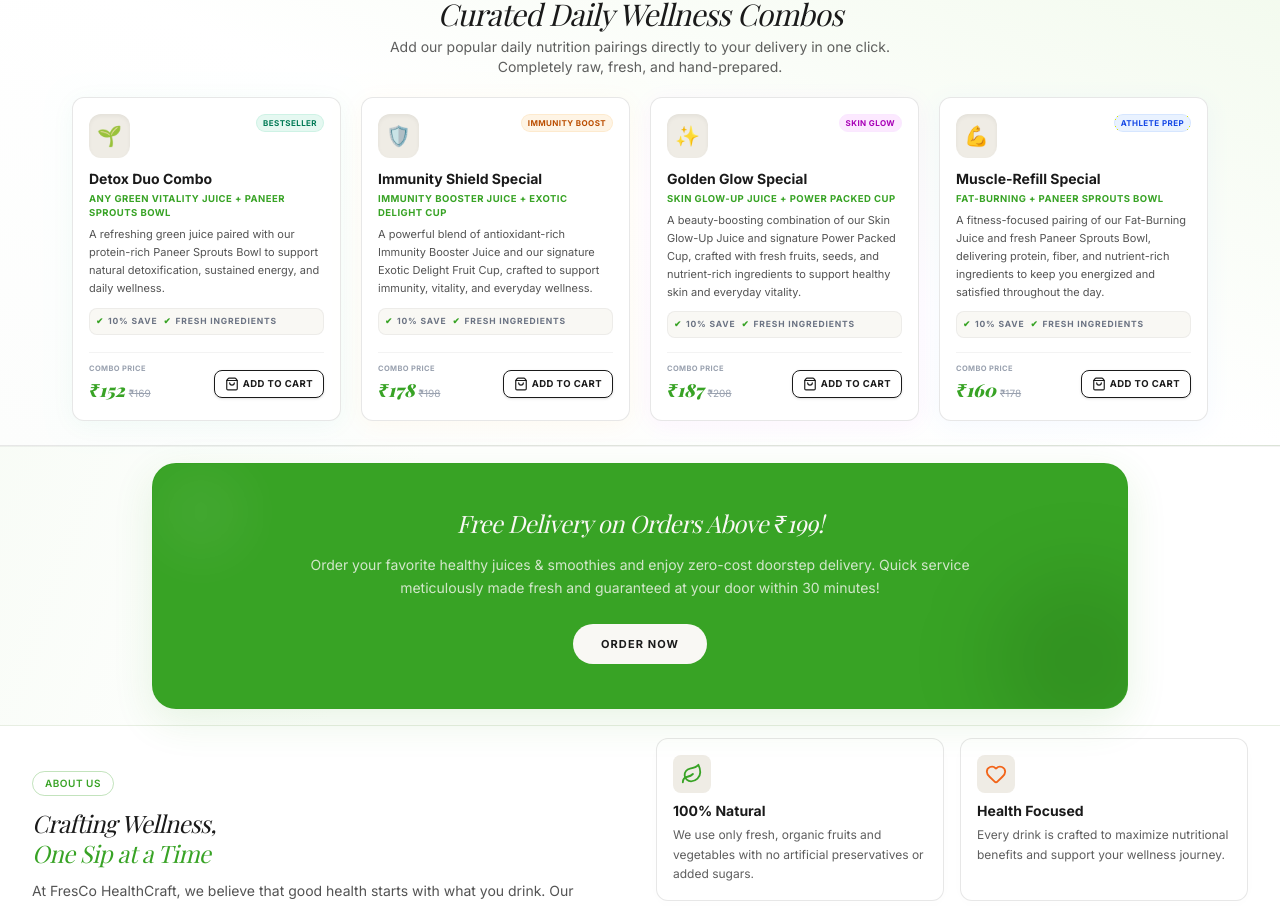
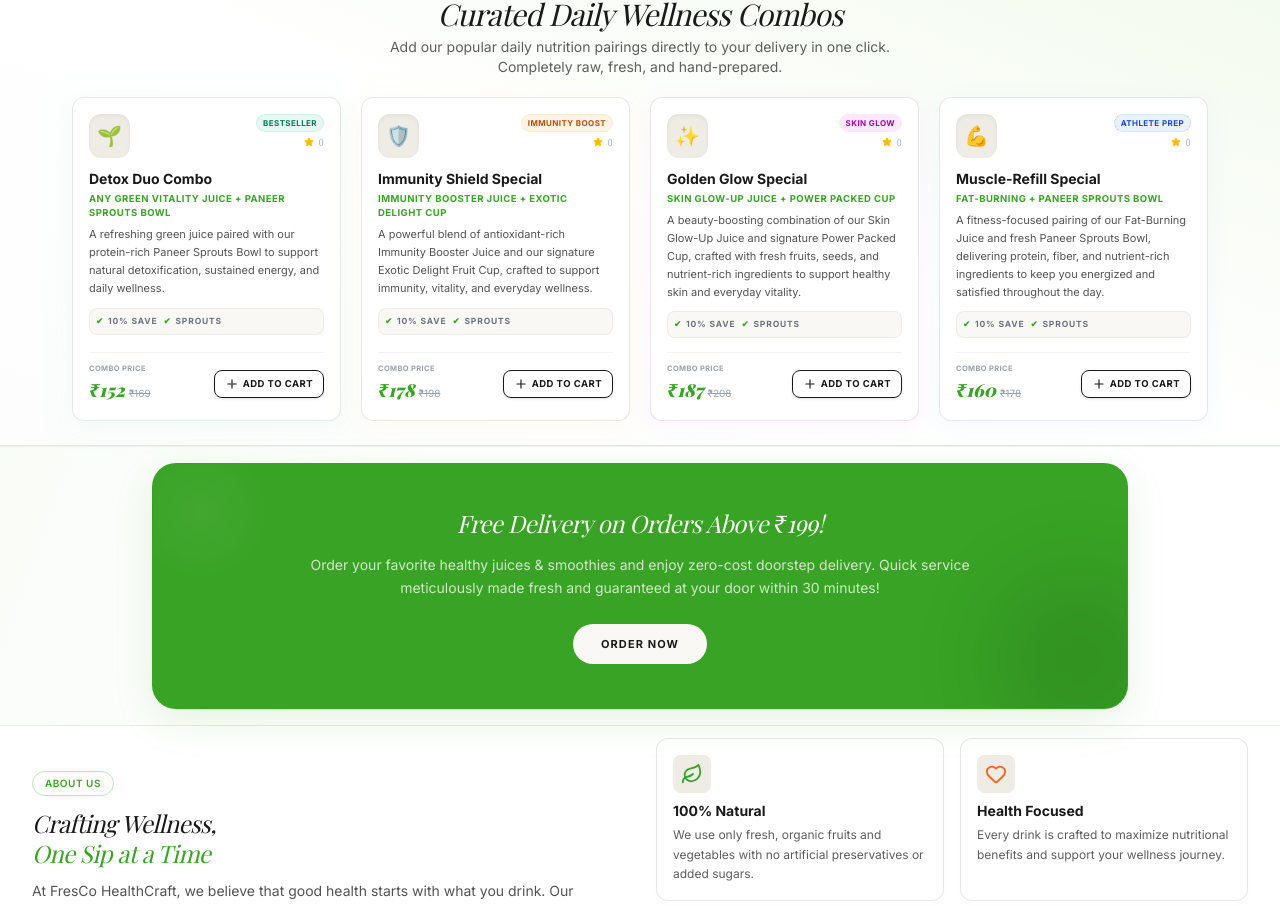
Before and after one commit to FresCohealthcraft/FrescohealthcraftPuneOfficial-, a React (Vite) app: page / in a window 1280 px wide. Shown: the part 1880-2786 px from the top of the page. Built offline with nearby package versions, Linux system fonts and the light colour scheme; a web font is replaced by a local one.

Commit message:
Replace ShoppingBag with Plus icon in SpecialOffers

```diff
--- a/src/components/SpecialOffers.tsx
+++ b/src/components/SpecialOffers.tsx
@@ -1,13 +1,13 @@
 import { useState } from "react";
 import { motion, AnimatePresence } from "motion/react";
 import { MenuItem } from "../types";
-import { ShoppingBag, Star, Sparkles, Flame, CheckCircle, Heart } from "lucide-react";
+import { Plus, Star, Sparkles, Flame, CheckCircle, Heart } from "lucide-react";
 
 interface SpecialOffersProps {
   onAddToCartDirectly: (item: MenuItem) => void;
 }
 
-  const DYNAMIC_ITEM_COMBOS = [
+const DYNAMIC_ITEM_COMBOS = [
     {
       id: "combo_detox_monday",
       name: "Detox Duo Combo",
@@ -59,7 +59,8 @@ interface SpecialOffersProps {
     }
   ];
 
-  export default function SpecialOffers({ onAddToCartDirectly }: SpecialOffersProps) {
+
+export default function SpecialOffers({ onAddToCartDirectly }: SpecialOffersProps) {
   const [addedItem, setAddedItem] = useState<string | null>(null);
 
   const handleAddToCart = (plan: typeof DYNAMIC_ITEM_COMBOS[0]) => {
@@ -121,6 +122,11 @@ interface SpecialOffersProps {
                       <span className={`text-[7px] sm:text-[8px] font-bold px-1.5 py-0.5 border rounded-full uppercase tracking-wider ${combo.badgeColor}`}>
                         {combo.tag}
                       </span>
+                      <div className="flex items-center space-x-0.5 text-[9px] sm:text-[10px]">
+                        <Star className="w-2.5 h-2.5 fill-amber-400 text-amber-400" />
+                        <span className="font-bold text-[#1A1A1A]/90">{combo.rating}</span>
+                        <span className="text-gray-400 text-[8px]">({combo.reviews})</span>
+                      </div>
                     </div>
                   </div>
 
@@ -145,7 +151,7 @@ interface SpecialOffersProps {
                       <span className="text-[#38A325]">✔</span> <span>10% Save</span>
                     </div>
                     <div className="flex items-center space-x-1 text-[7.5px] sm:text-[8.5px] font-bold text-gray-500 uppercase tracking-widest">
-                      <span className="text-[#38A325]">✔</span> <span>Fresh Ingredients</span>
+                      <span className="text-[#38A325]">✔</span> <span>Sprouts</span>
                     </div>
                   </div>
                 </div>
@@ -176,7 +182,7 @@ interface SpecialOffersProps {
                         </>
                       ) : (
                         <>
-                          <ShoppingBag className="w-3.5 h-3.5" />
+                          <Plus className="w-3.5 h-3.5" />
                           <span>Add to Cart</span>
                         </>
                       )}
```
